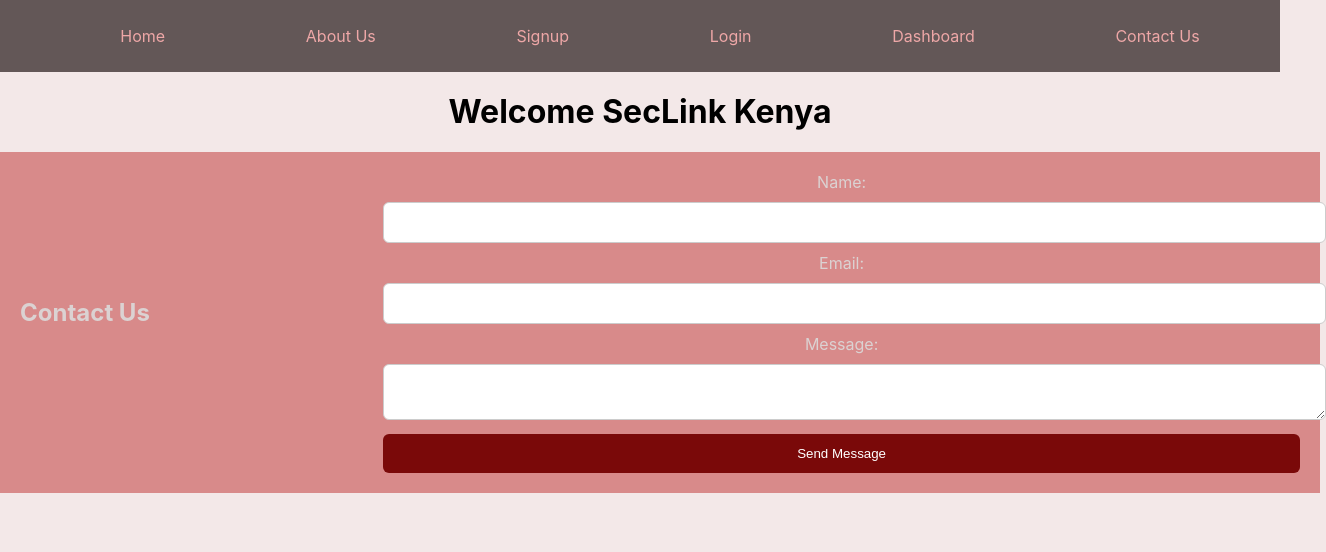
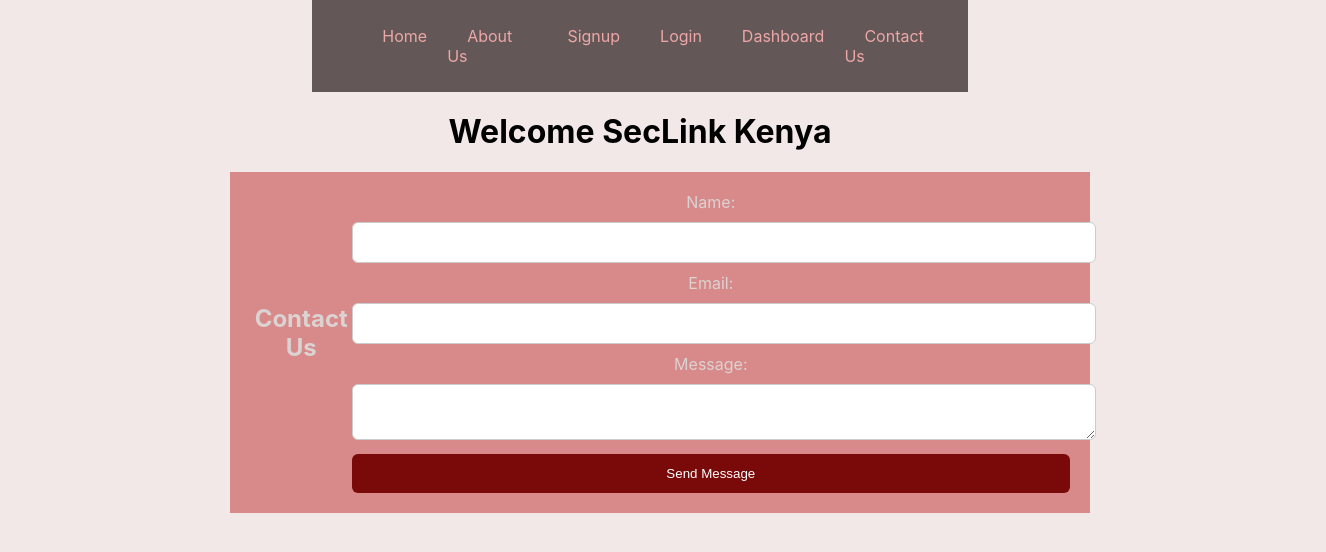
Before and after one commit to Kenedy4/SecLink-client, a React (Create React App) app: page / in a window 1280 px wide. Shown: the top 552 px of the page, 1326 px wide, since content can reach past the window. Built offline with nearby package versions, Linux system fonts and the light colour scheme.

Commit message:
Added Styling to dashboard

```diff
--- a/src/components/ParentDashboard.js
+++ b/src/components/ParentDashboard.js
@@ -1,4 +1,5 @@
 import React, { useEffect, useState } from 'react';
+// import Navbar from './Navbar';
 
 const ParentDashboard = () => {
   const [studentDetails, setStudentDetails] = useState({});
--- a/src/components/TeacherDashboard.js
+++ b/src/components/TeacherDashboard.js
@@ -1,142 +1,107 @@
-import React, { useEffect, useState } from 'react';
-// import './TeacherDashboard.css'; // Make sure this file exists in the same folder
+import React, { useEffect, useState } from "react";
+import axios from "axios";
 
 const TeacherDashboard = () => {
   const [students, setStudents] = useState([]);
   const [classes, setClasses] = useState([]);
   const [learningMaterials, setLearningMaterials] = useState([]);
   const [notifications, setNotifications] = useState([]);
+  const [selectedFile, setSelectedFile] = useState(null);
+  const [materialTitle, setMaterialTitle] = useState("");
 
   // Fetch all students or by class ID
   const getStudents = async (classId) => {
     try {
-      const token = localStorage.getItem('token');
-      const response = await fetch(`https://seclink-server.onrender.com/students?class_id=${classId || ''}`, {
-        method: 'GET',
-        headers: {
-          'Authorization': `Bearer ${token}`
+      const token = localStorage.getItem("token");
+      const response = await axios.get(
+        `https://seclink-server.onrender.com/students`,
+        {
+          headers: { Authorization: `Bearer ${token}` },
+          params: { class_id: classId || "" }
         }
-      });
-      const data = await response.json();
-      if (response.ok) {
-        setStudents(data);
-      } else {
-        console.error('Error fetching students:', data.message);
-      }
+      );
+      setStudents(response.data);
     } catch (error) {
-      console.error('Error fetching students:', error);
+      console.error("Error fetching students:", error.response?.data?.message || error);
     }
   };
 
   // Fetch all classes
   const getClasses = async () => {
     try {
-      const token = localStorage.getItem('token');
-      const response = await fetch('https://seclink-server.onrender.com/classes', {
-        method: 'GET',
-        headers: {
-          'Authorization': `Bearer ${token}`
-        }
+      const token = localStorage.getItem("token");
+      const response = await axios.get("https://seclink-server.onrender.com/classes", {
+        headers: { Authorization: `Bearer ${token}` },
       });
-      const data = await response.json();
-      if (response.ok) {
-        setClasses(data);
-      } else {
-        console.error('Error fetching classes:', data.message);
-      }
+      setClasses(response.data);
     } catch (error) {
-      console.error('Error fetching classes:', error);
+      console.error("Error fetching classes:", error.response?.data?.message || error);
     }
   };
 
   // Fetch learning materials
   const getLearningMaterials = async () => {
     try {
-      const token = localStorage.getItem('token');
-      const response = await fetch('https://seclink-server.onrender.com/learning-material', {
-        method: 'GET',
-        headers: {
-          'Authorization': `Bearer ${token}`
+      const token = localStorage.getItem("token");
+      const response = await axios.get(
+        "https://seclink-server.onrender.com/learning-material",
+        {
+          headers: { Authorization: `Bearer ${token}` },
         }
-      });
-      const data = await response.json();
-      if (response.ok) {
-        setLearningMaterials(data);
-      } else {
-        console.error('Error fetching learning materials:', data.message);
-      }
+      );
+      setLearningMaterials(response.data);
     } catch (error) {
-      console.error('Error fetching learning materials:', error);
+      console.error("Error fetching learning materials:", error.response?.data?.message || error);
     }
   };
 
   // Fetch notifications
   const getNotifications = async () => {
     try {
-      const token = localStorage.getItem('token');
-      const response = await fetch('https://seclink-server.onrender.com/notifications', {
-        method: 'GET',
-        headers: {
-          'Authorization': `Bearer ${token}`
-        }
+      const token = localStorage.getItem("token");
+      const response = await axios.get("https://seclink-server.onrender.com/notifications", {
+        headers: { Authorization: `Bearer ${token}` },
       });
-      const data = await response.json();
-      if (response.ok) {
-        setNotifications(data);
-      } else {
-        console.error('Error fetching notifications:', data.message);
-      }
+      setNotifications(response.data);
     } catch (error) {
-      console.error('Error fetching notifications:', error);
+      console.error("Error fetching notifications:", error.response?.data?.message || error);
     }
   };
 
   // Upload learning material
-  const uploadLearningMaterial = async (materialData) => {
+  const uploadLearningMaterial = async (event) => {
+    event.preventDefault();
+    if (!selectedFile || !materialTitle) {
+      alert("Please fill in all fields.");
+      return;
+    }
+
+    const formData = new FormData();
+    formData.append("file", selectedFile);
+    formData.append("title", materialTitle);
+
     try {
-      const token = localStorage.getItem('token');
-      const response = await fetch('https://seclink-server.onrender.com/learning-material', {
-        method: 'POST',
-        headers: {
-          'Authorization': `Bearer ${token}`,
-          'Content-Type': 'application/json'
-        },
-        body: JSON.stringify(materialData)
-      });
-      const data = await response.json();
-      if (response.ok) {
-        console.log('Learning material uploaded successfully', data);
-        getLearningMaterials(); // Refresh learning materials
-      } else {
-        console.error('Error uploading learning material:', data.message);
-      }
+      const token = localStorage.getItem("token");
+      const response = await axios.post(
+        "https://seclink-server.onrender.com/learning-material",
+        formData,
+        {
+          headers: {
+            Authorization: `Bearer ${token}`,
+            "Content-Type": "multipart/form-data",
+          },
+        }
+      );
+      console.log("Learning material uploaded successfully", response.data);
+      getLearningMaterials(); // Refresh learning materials
     } catch (error) {
-      console.error('Error uploading learning material:', error);
+      console.error("Error uploading learning material:", error.response?.data?.message || error);
     }
   };
 
-  // Add notification to parents
-  const addNotification = async (notificationData) => {
-    try {
-      const token = localStorage.getItem('token');
-      const response = await fetch('https://seclink-server.onrender.com/notifications', {
-        method: 'POST',
-        headers: {
-          'Authorization': `Bearer ${token}`,
-          'Content-Type': 'application/json'
-        },
-        body: JSON.stringify(notificationData)
-      });
-      const data = await response.json();
-      if (response.ok) {
-        console.log('Notification added successfully', data);
-        getNotifications(); // Refresh notifications
-      } else {
-        console.error('Error adding notification:', data.message);
-      }
-    } catch (error) {
-      console.error('Error adding notification:', error);
-    }
+  // Handle file input change
+  const handleFileChange = (event) => {
+    setSelectedFile(event.target.files[0]);
   };
 
   useEffect(() => {
@@ -214,10 +179,25 @@
             ))}
           </tbody>
         </table>
-        {/* Button to upload learning materials */}
-        <button onClick={() => uploadLearningMaterial({ title: 'New Material', file_path: '/path/to/file' })}>
-          Upload Learning Material
-        </button>
+
+        {/* Upload new learning material */}
+        <h3>Upload New Learning Material</h3>
+        <form onSubmit={uploadLearningMaterial}>
+          <label>
+            Title:
+            <input
+              type="text"
+              value={materialTitle}
+              onChange={(e) => setMaterialTitle(e.target.value)}
+              required
+            />
+          </label>
+          <label>
+            Select File:
+            <input type="file" onChange={handleFileChange} required />
+          </label>
+          <button type="submit">Upload</button>
+        </form>
       </div>
 
       <div id="notifications">
@@ -240,10 +220,6 @@
             ))}
           </tbody>
         </table>
-        {/* Button to send notifications */}
-        <button onClick={() => addNotification({ message: "New notification for parents", parent_id: 1 })}>
-          Send Notification
-        </button>
       </div>
     </div>
   );
--- a/src/index.css
+++ b/src/index.css
@@ -213,6 +213,11 @@
 }
 
 /* Stylying Parent DashBoard */
+/* General Container Styling */
+div {
+  margin: 0 10%; /* Added margin for the container */
+}
+
 /* General Table Styling */
 table {
   width: 100%;
@@ -283,7 +288,7 @@
 
   td {
     text-align: left;
-    padding-left: 50%;
+    padding-left: 20%;
     position: relative;
   }
 
@@ -291,7 +296,7 @@
     content: attr(data-label);
     position: absolute;
     left: 0;
-    width: 50%;
+    width: 20%;
     padding-left: 10px;
     font-weight: bold;
     text-align: left;
--- a/src/styles.css
+++ /dev/null
@@ -1,140 +0,0 @@
-/* General body styling */
-body {
-  font-family: Arial, sans-serif;
-  margin: 0;
-  padding: 0;
-  background-color: #f4f4f4;
-  display: flex;
-  flex-direction: column;
-  min-height: 100vh;
-}
-
-/* Navbar styling */
-nav {
-  background-color: #333;
-  padding: 10px;
-}
-
-nav ul {
-  list-style: none;
-  display: flex;
-  justify-content: space-around;
-}
-
-nav ul li {
-  display: inline;
-}
-
-nav ul li a {
-  color: white;
-  text-decoration: none;
-  padding: 10px 20px;
-}
-
-nav ul li a:hover {
-  background-color: #555;
-  color: white;
-}
-
-/* Headings */
-h1, h2 {
-  text-align: center;
-  margin-top: 20px;
-}
-
-/* Form Styling */
-form {
-  display: flex;
-  flex-direction: column;
-  align-items: center;
-}
-
-form label {
-  margin: 10px 0;
-}
-
-form input, form select, form textarea {
-  padding: 10px;
-  margin: 10px 0;
-  width: 300px;
-}
-
-form button {
-  padding: 10px 20px;
-  background-color: #333;
-  color: white;
-  border: none;
-  cursor: pointer;
-}
-
-form button:hover {
-  background-color: #555;
-}
-
-/* Card layout for forms */
-.card {
-  background: white;
-  border-radius: 10px;
-  padding: 20px;
-  box-shadow: 0px 4px 8px rgba(0, 0, 0, 0.1);
-  max-width: 400px;
-  width: 100%;
-  margin: auto;
-  text-align: center;
-}
-
-.card input, .card textarea, .card select {
-  width: 100%;
-  padding: 10px;
-  margin: 10px 0;
-  border: 1px solid #ccc;
-  border-radius: 5px;
-}
-
-.card button {
-  width: 100%;
-  padding: 10px;
-  background-color: #007bff;
-  color: white;
-  border: none;
-  border-radius: 5px;
-  cursor: pointer;
-}
-
-.card button:hover {
-  background-color: #0056b3;
-}
-
-.card a {
-  color: #007bff;
-}
-
-.card a:hover {
-  text-decoration: underline;
-}
-
-.success-message {
-  margin-top: 20px;
-}
-
-/* Responsive layout for smaller screens */
-@media (max-width: 600px) {
-  .card {
-    margin: 10px;
-  }
-}
-
-/* Footer styling */
-footer {
-  background-color: #333;
-  color: white;
-  padding: 20px;
-  text-align: center;
-  position: relative;
-  bottom: 0;
-  width: 100%;
-}
-
-footer h2 {
-  margin-top: 0;
-}
```
Also changed, not shown: src/utils/api.js (deleted), src/utils/auth.js (deleted).
